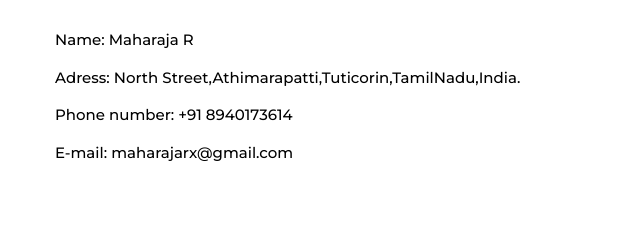
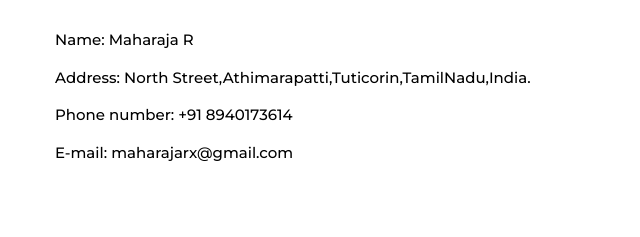
Before and after one commit to mrmaja07/Portfolio_website, a plain HTML site: page index.html in a window 1280 px wide. Shown: the part 2571-2808 px from the top of the page, 305-945 px from the left. Drawn offline with nearby package versions, Linux system fonts and the light colour scheme.

Commit message:
Update index.html

```diff
--- a/index.html
+++ b/index.html
@@ -143,7 +143,7 @@
             <h2 class="w3-border-bottom w3-border-amber" style="border-width: 3px !important;">MY CONTACT DETAILS</h3>
             <div class="w3-margin-top-2" style="font-weight: 500;">
               <p>Name: Maharaja R</p>
-              <p>Adress: North Street,Athimarapatti,Tuticorin,TamilNadu,India.</p>
+              <p>Address: North Street,Athimarapatti,Tuticorin,TamilNadu,India.</p>
               <p>Phone number: +91 8940173614</p>
               <p>E-mail: maharajarx@gmail.com</p>
             </div>
```
